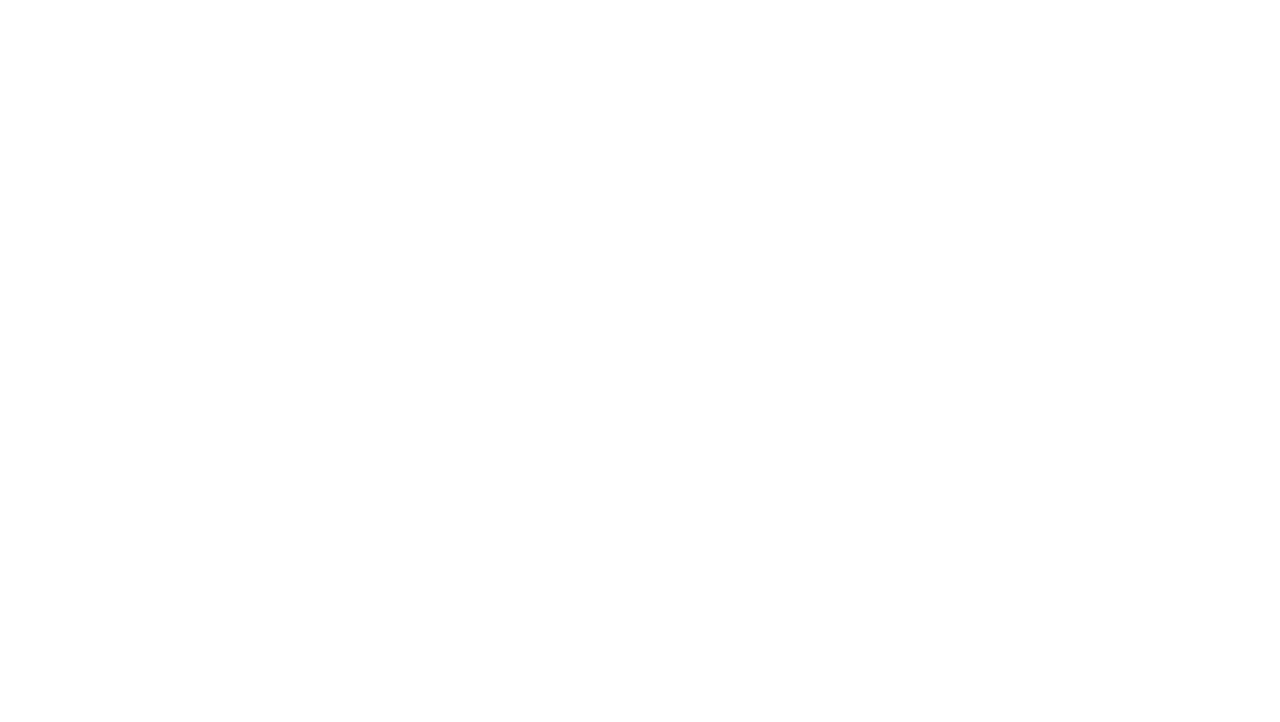
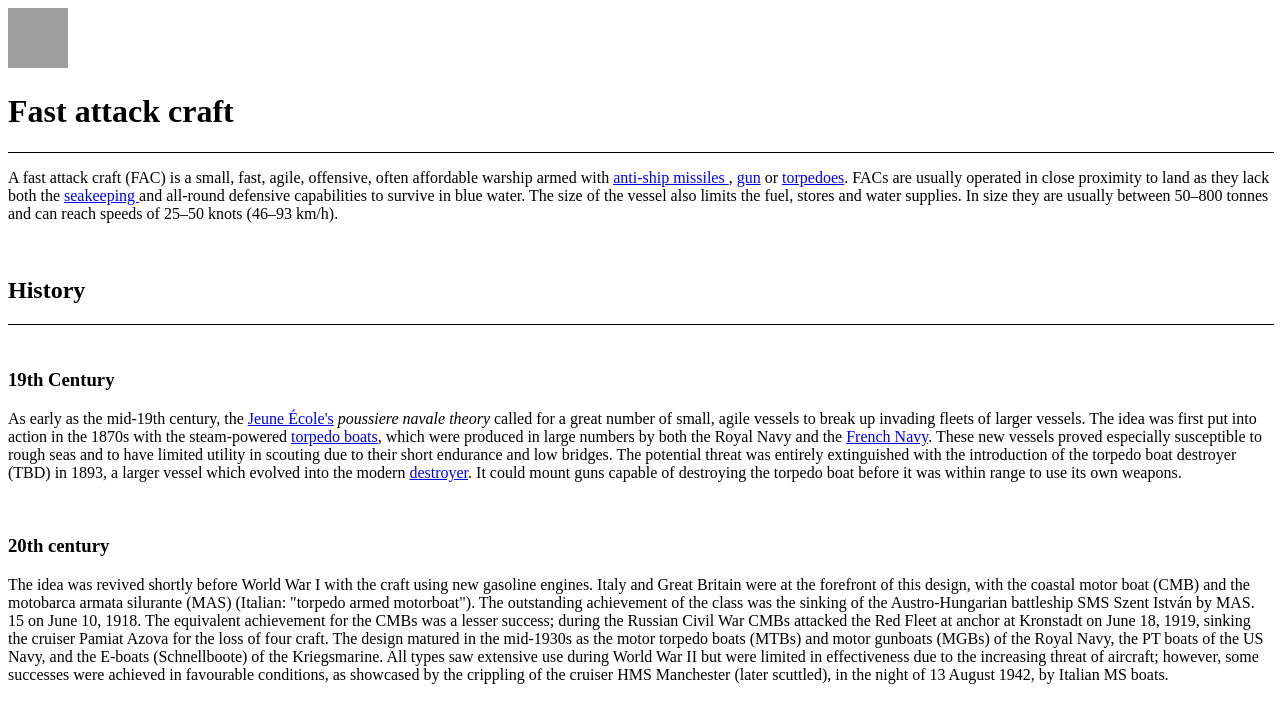
Before and after one commit to yhirsch/wikiPage, a plain HTML site: page index.html in a window 1280 px wide. Drawn offline with Linux system fonts and the light colour scheme; grey boxes are pictures that could not be loaded.

Commit message:
Halfway done commit

```diff
--- a/index.html
+++ b/index.html
@@ -1,12 +1,81 @@
 <!DOCTYPE html>
 <html lang="en">
+
 <head>
     <meta charset="UTF-8">
     <meta http-equiv="X-UA-Compatible" content="IE=edge">
     <meta name="viewport" content="width=device-width, initial-scale=1.0">
-    <title>Document</title>
+    <title>Fast Attack Craft </title>
+    <div id="logo">
+        <img src="https://upload.wikimedia.org/wikipedia/commons/thumb/b/b3/Wikipedia-logo-v2-en.svg/892px-Wikipedia-logo-v2-en.svg.png"
+            width="60" height="60">
+    </div>
 </head>
+
 <body>
+    <h1>Fast attack craft</h1>
+    <hr size="1" width="100%" color="black">
+    <div>
+        <p>
+            A fast attack craft (FAC) is a small, fast, agile, offensive, often affordable warship armed with <a
+                href="https://en.wikipedia.org/wiki/Anti-ship_missile" target="_blank"> anti-ship
+                missiles </a>, <a href="https://en.wikipedia.org/wiki/Naval_artillery" target="_blank">gun</a> or <a
+                href="https://en.wikipedia.org/wiki/Torpedo" target="_blank"> torpedoes</a>. FACs are usually operated
+            in close proximity to land as they lack both the <a href="https://en.wikipedia.org/wiki/Seakeeping"
+                target="_blank">
+                seakeeping </a>and all-round defensive capabilities to survive in blue water. The size of the vessel
+            also limits
+            the fuel, stores and water supplies. In size they are usually between 50–800 tonnes and can reach speeds of
+            25–50 knots (46–93 km/h).
+        </p>
+    </div>
 
-</body>
+
+    <br>
+    <h2>History</h2>
+    <hr size=".5" width="100%" color="black">
+    <br>
+    <div>
+        <h3>19th Century</h3>
+        <p>
+            As early as the mid-19th century, the <a href="https://en.wikipedia.org/wiki/Jeune_%C3%89cole"
+                target=_blank> Jeune École's</a> <i>poussiere navale theory</i> called for a great number of
+            small, agile vessels to break up invading fleets of larger vessels. The idea was first put into action in
+            the 1870s with the steam-powered <a href="https://en.wikipedia.org/wiki/Torpedo_boat" target=_blank>torpedo
+                boats</a>, which were produced in large numbers by both the Royal Navy
+            and the <a href="https://en.wikipedia.org/wiki/French_Navy" target=_blank> French Navy</a>. These new
+            vessels proved especially susceptible to rough seas and to have limited
+            utility in scouting due to their short endurance and low bridges. The potential threat was entirely
+            extinguished with the introduction of the torpedo boat destroyer (TBD) in 1893, a larger vessel which
+            evolved into the modern <a href="https://en.wikipedia.org/wiki/Destroyer" target=_blank>destroyer</a>. It
+            could mount guns capable of destroying the torpedo boat before it was
+            within range to use its own weapons.
+        </p>
+
+    </div>
+    <br>
+    <div>
+        <h3>20th century</h3>
+
+        <p>
+
+            The idea was revived shortly before World War I with the craft using new gasoline engines. Italy and Great
+            Britain were at the forefront of this design, with the coastal motor boat (CMB) and the motobarca armata
+            silurante (MAS) (Italian: "torpedo armed motorboat"). The outstanding achievement of the class was the
+            sinking of the Austro-Hungarian battleship SMS Szent István by MAS. 15 on June 10, 1918. The equivalent
+            achievement for the CMBs was a lesser success; during the Russian Civil War CMBs attacked the Red Fleet at
+            anchor at Kronstadt on June 18, 1919, sinking the cruiser Pamiat Azova for the loss of four craft.
+
+            The design matured in the mid-1930s as the motor torpedo boats (MTBs) and motor gunboats (MGBs) of the Royal
+            Navy, the PT boats of the US Navy, and the E-boats (Schnellboote) of the Kriegsmarine. All types saw
+            extensive use during World War II but were limited in effectiveness due to the increasing threat of
+            aircraft; however, some successes were achieved in favourable conditions, as showcased by the crippling of
+            the cruiser HMS Manchester (later scuttled), in the night of 13 August 1942, by Italian MS boats.
+        </p>
+    </div>
+
+    <body>
+
+    </body>
+
 </html>
```
